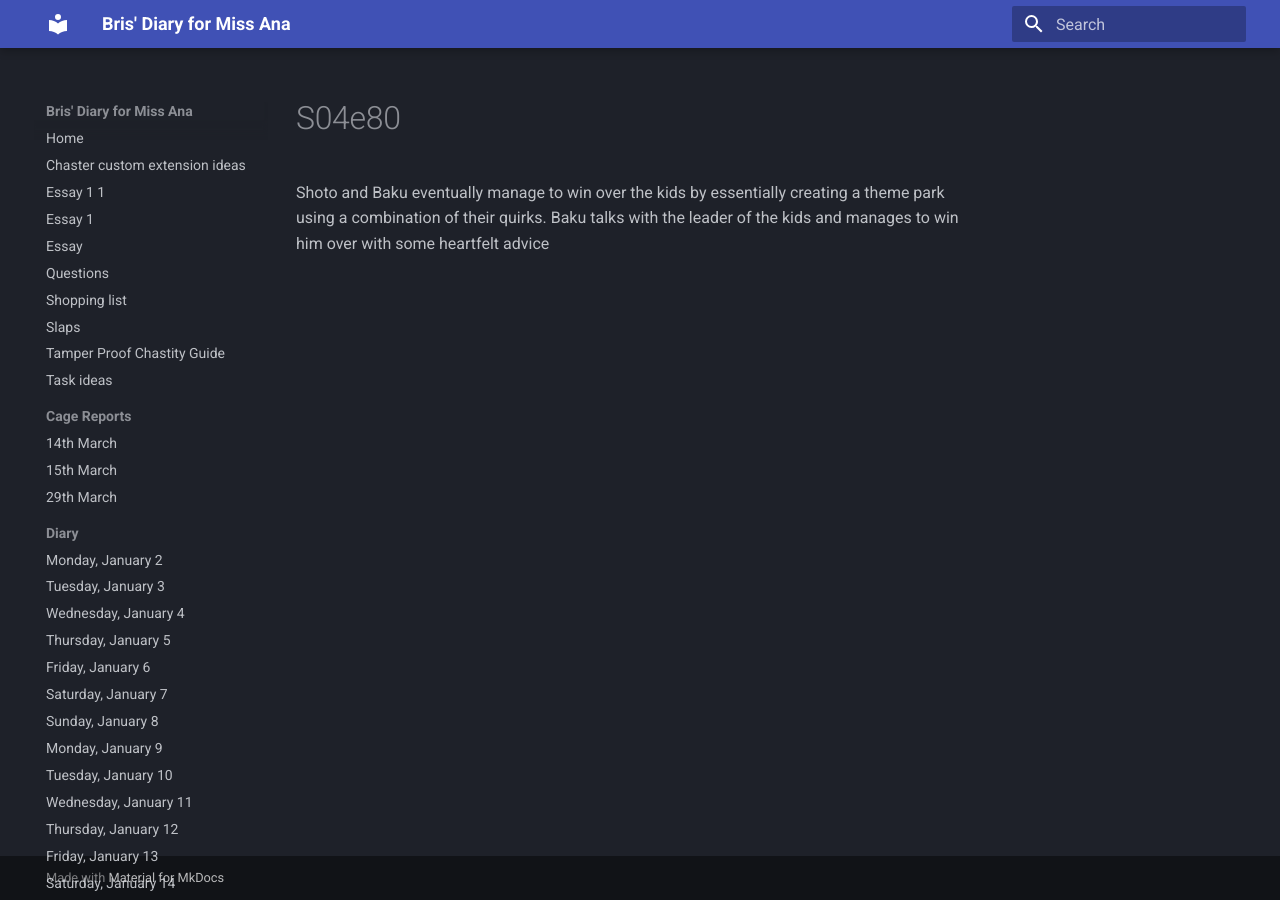
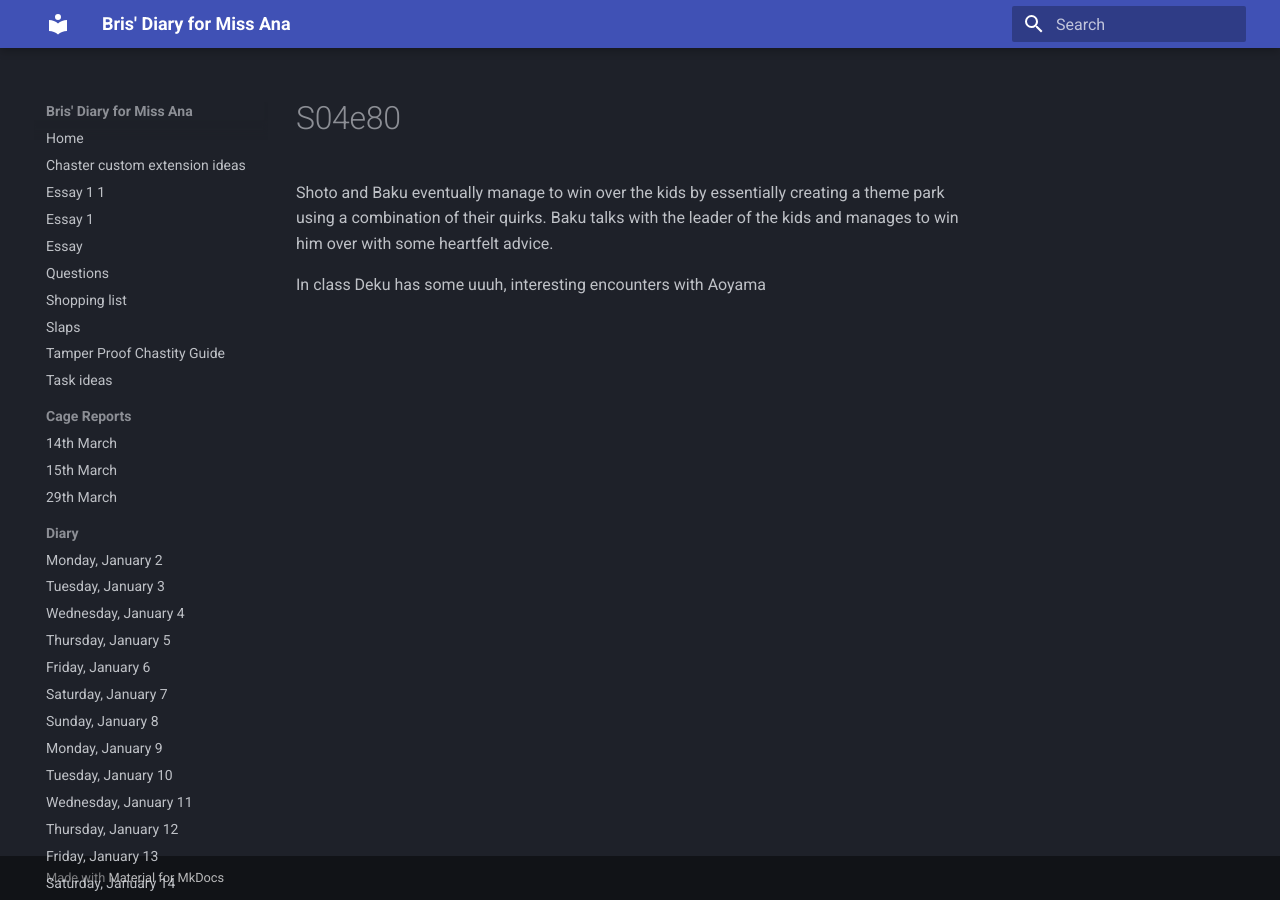
Before and after one commit to bris00/DFMA, an MkDocs documentation site: the page built from diary/Series/My Hero Academia/s04e80.md, in a window 1280 px wide. Built offline with MkDocs 1.6.1 and Material for MkDocs 9.7.7, drawn with Linux system fonts in a browser that asks for light colours.

Commit message:
vault backup: 2023-03-30 15:32:49
Affected files:
diary/Series/My Hero Academia/s04e80.md

```diff
--- a/diary/Series/My Hero Academia/s04e80.md
+++ b/diary/Series/My Hero Academia/s04e80.md
@@ -1 +1,3 @@
-Shoto and Baku eventually manage to win over the kids by essentially creating a theme park using a combination of their quirks. Baku talks with the leader of the kids and manages to win him over with some heartfelt advice
+Shoto and Baku eventually manage to win over the kids by essentially creating a theme park using a combination of their quirks. Baku talks with the leader of the kids and manages to win him over with some heartfelt advice.
+
+In class Deku has some uuuh, interesting encounters with Aoyama
```
